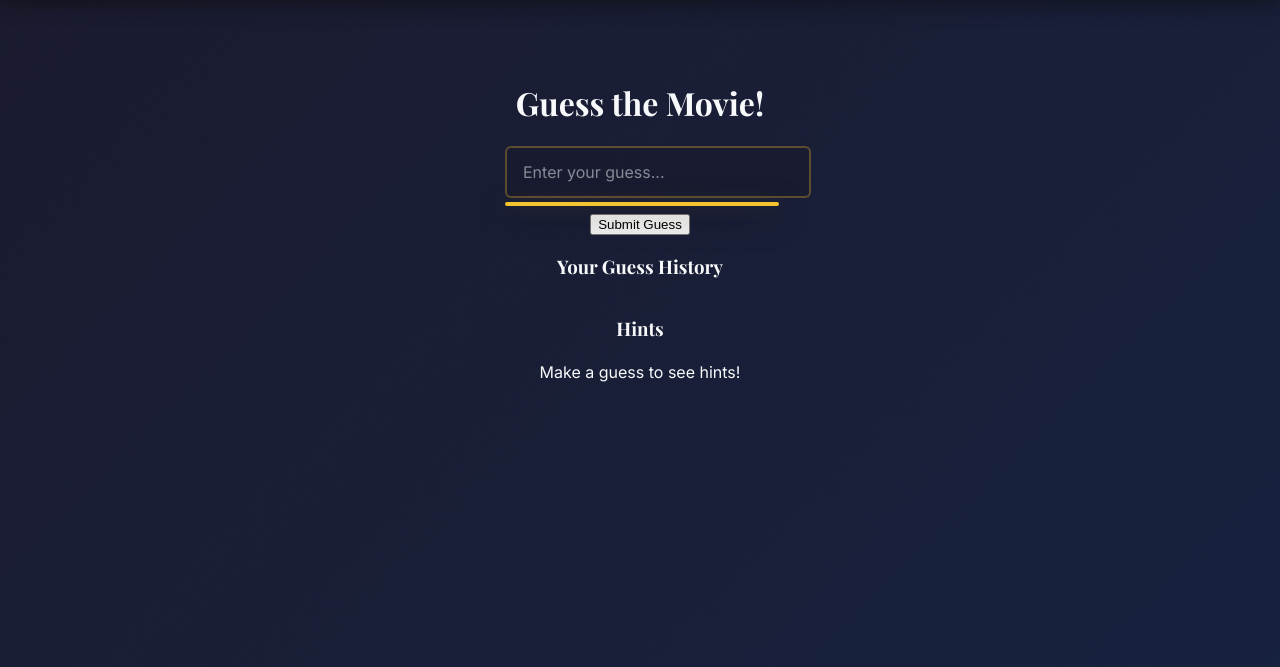
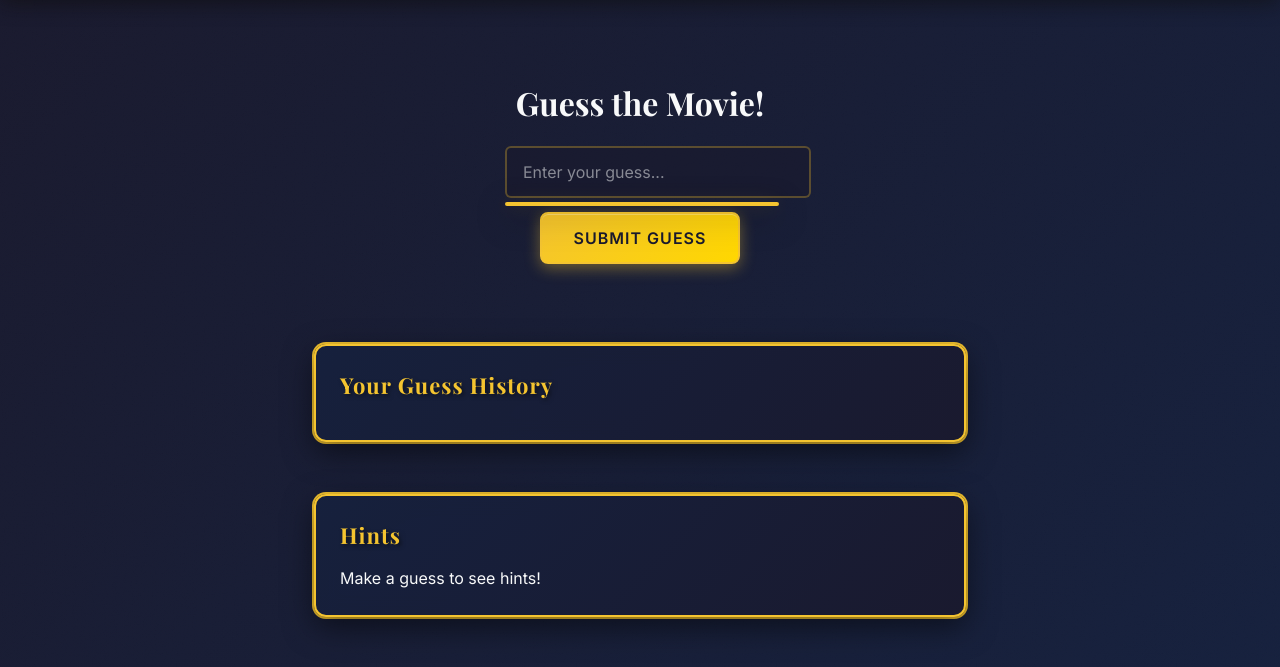
Before and after one commit to bdong516/IT490-Frontend, a PHP site: page /game.php in a window 1280 px wide. Shown: the part 70-737 px from the top of the page. Run offline with PHP 8.4, Linux system fonts and the light colour scheme.

Commit message:
Fix game screen button styling and add missing panel styles

```diff
--- a/css/game.css
+++ b/css/game.css
@@ -279,6 +279,49 @@
     font-family: "Inter", sans-serif;
 }
 
+#historyBox,
+#hintBox {
+    background: linear-gradient(135deg, rgba(22, 33, 62, 0.95) 0%, rgba(26, 26, 46, 0.95) 100%);
+    border-radius: 12px;
+    padding: 24px;
+    margin: 26px auto;
+    width: 90%;
+    max-width: 600px;
+    box-shadow: 0 10px 30px var(--cinema-shadow),
+                0 0 0 2px var(--cinema-gold);
+    border: 2px solid var(--cinema-gold);
+    text-align: left;
+    backdrop-filter: blur(10px);
+    animation: slideInUp 0.6s ease;
+}
+
+#historyBox h3,
+#hintBox h3 {
+    margin-top: 0;
+    margin-bottom: 16px;
+    color: var(--cinema-gold);
+    font-size: 22px;
+    font-family: "Playfair Display", serif;
+    text-shadow: 2px 2px 4px var(--cinema-shadow);
+    letter-spacing: 1px;
+}
+
+#historyList {
+    color: var(--cinema-cream);
+}
+
+#responseArea {
+    margin-top: 24px;
+    font-size: 22px;
+    font-weight: 600;
+    color: var(--cinema-gold);
+    min-height: 30px;
+    text-shadow: 2px 2px 4px var(--cinema-shadow),
+                 0 0 10px rgba(244, 196, 48, 0.3);
+    animation: fadeIn 0.5s ease;
+    font-family: "Playfair Display", serif;
+}
+
 #playAgainBox {
     margin-top: 28px;
 }
--- a/game.php
+++ b/game.php
@@ -45,7 +45,7 @@ $mode = $_GET['mode'] ?? "random";
             <input type="text" id="guessInput" placeholder="Enter your guess..." required>
             <ul id="suggestions"></ul>
         </div>
-        <button type="submit">Submit Guess</button>
+        <button type="submit" class="primary-btn">Submit Guess</button>
     </form>
 
     <div id="responseArea"></div>
```
